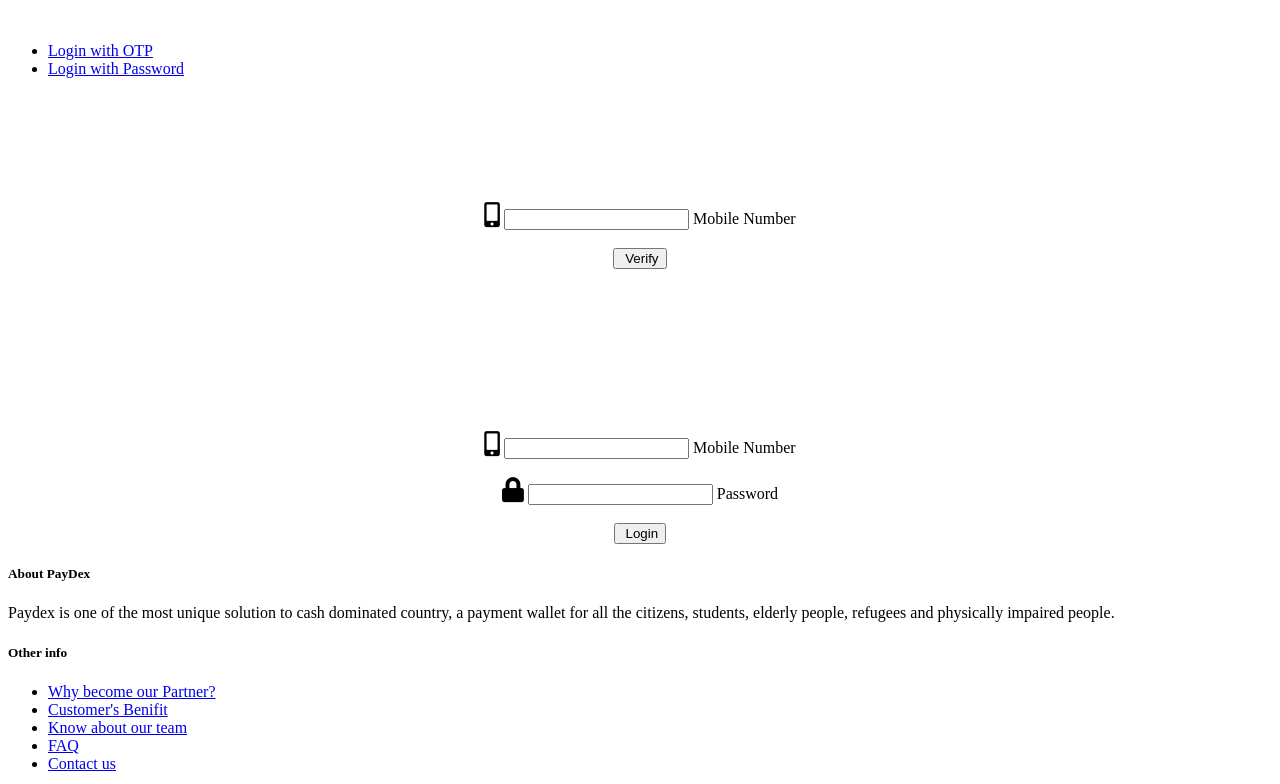
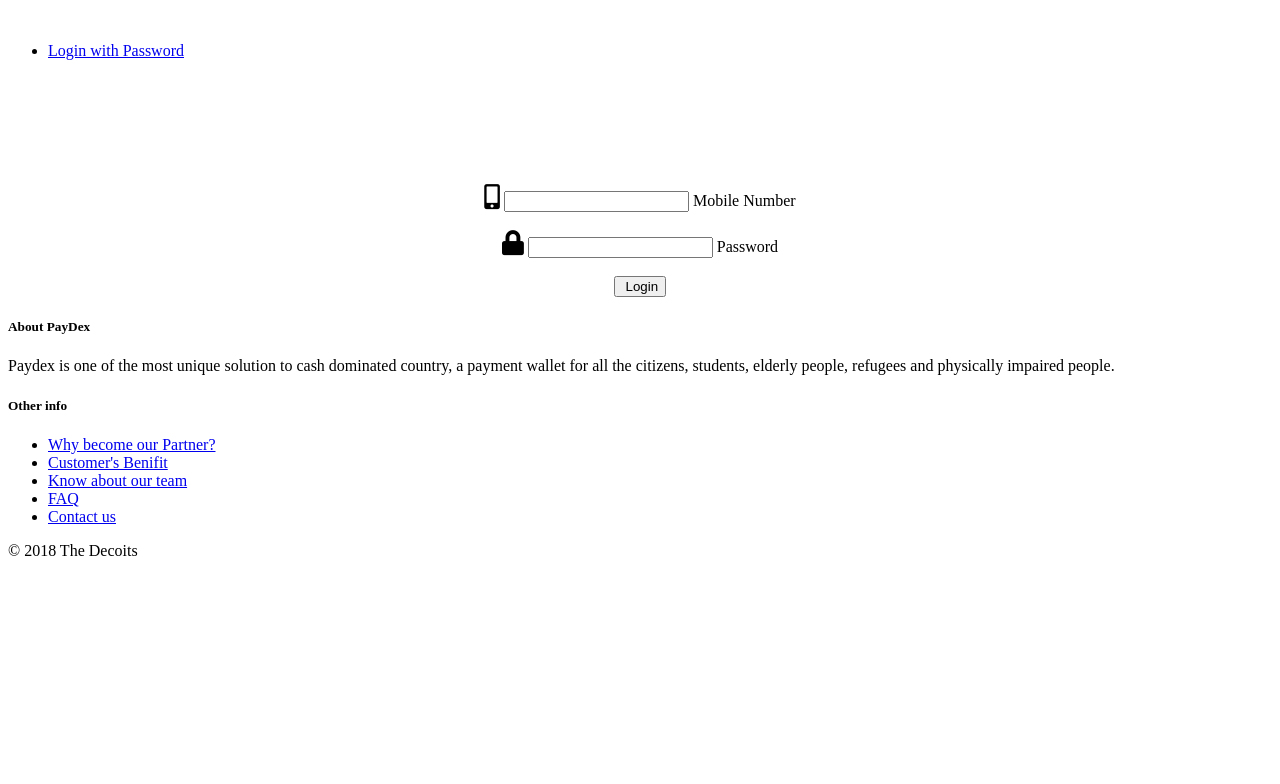
Before and after one commit to Manishsaini698/wallet, a Python web app: template wallet/templates/loginMer.jinja2 in a window 1280 px wide. Shown: the top 784 px of the page. After the commit the page ends 556 px from the top, so only its background shows below. Run offline with Jinja, Linux system fonts and the light colour scheme; the template is opened without the code that fills it, so the values that code supplies are empty; some libraries are stand-ins or nearby versions.

Commit message:
last_commit_of_today

```diff
--- a/wallet/__init__.py
+++ b/wallet/__init__.py
@@ -45,6 +45,7 @@
     config.add_route('otpVerifyLogin','/otpVerifyLogin')
     config.add_route('otpVerifyMer','/otpVerifyMer')
     config.add_route('user','/user')
+    config.add_route('user/bank','/user/bank')
     config.add_route('user_voice','/user_voice')
     config.add_route('merchant','/merchant')
     config.add_route('userTransaction','/userTransaction')
--- a/wallet/static/js/login.js
+++ b/wallet/static/js/login.js
@@ -25,9 +25,7 @@
                             .then(e=>console.log(e))
                             .catch(err=>console.log(err))*/
                         }
-                        else{
-                            artyom.say("Kripya dobara prayas kare")
-                        }
+
                     }
 
                 }
@@ -49,7 +47,7 @@
             /**
              * To speech text
              */
-            artyom.say("Kripya apna dus anko ka mobile number dale", {
+            artyom.say("Speak your mobile number digit by digit", {
                 onStart: () => {
                     console.log("Reading ...");
                 },
--- a/wallet/static/js/main.js
+++ b/wallet/static/js/main.js
@@ -18,9 +18,9 @@
         // or add some commandsDemostrations in the normal way
         artyom.addCommands([
             {
-                indexes: ['I want a voice Assistant', 'Yes I want a voice assistant', 'Yeah I need a voice assistant','Yeah'],
+                indexes: ['I want a voice Assistant', 'Yes I want a voice assistant', 'Yeah I need a voice assistant','Yeah','yes'],
                 action: (i) => {
-                    artyom.say("Hum aapki kis prakar ki sahayta kar sakte hai?");
+                    artyom.say("How may I help you?");
                     localStorage.setItem('voice',true)
                 }
             },
@@ -67,7 +67,7 @@
         /**
          * To speech text
          */
-        artyom.say("PayDex me aapka swagat hai!", {
+        artyom.say("Welcome to paydex! Do you want a voice assistant?", {
             onStart: () => {
                 console.log("Reading ...");
             },
--- a/wallet/static/js/otp.js
+++ b/wallet/static/js/otp.js
@@ -14,8 +14,6 @@
                            setTimeout(()=>{
                             document.otpVerifyL.submit();
                            },10000)
-                        }else{
-                            artyom.say('Kripya dobara prayas kare')
                         }
                     }
 
@@ -38,7 +36,7 @@
             /**
              * To speech text
              */
-            artyom.say("kripya apna chhai anko ka pass dale", {
+            artyom.say("Please enter the OTP recieved on your mobile number", {
                 onStart: () => {
                     console.log("Reading ...");
                 },
--- a/wallet/static/js/otptxn.js
+++ b/wallet/static/js/otptxn.js
@@ -15,7 +15,7 @@
                             document.otpVerify.submit();
                            },10000)
                         }else{
-                            artyom.say('Kripya dobara prayas kare')
+                            artyom.say('Please try again')
                         }
                     }
 
@@ -38,7 +38,7 @@
             /**
              * To speech text
              */
-            artyom.say("kripya apna chhai anko ka pass dale", {
+            artyom.say("Enter OTP recieved on your mobile number", {
                 onStart: () => {
                     console.log("Reading ...");
                 },
--- a/wallet/static/js/transfer.js
+++ b/wallet/static/js/transfer.js
@@ -14,9 +14,6 @@
                             document.getElementById('userToTransfer').value=str[0];
                             document.getElementById('moneyToTransfer').value=str[2];
                             document.transfer.submit();
-                        }
-                         else {
-                            artyom.say('Kripya dubara prayas kare, udaharadh ke lie Priyanka ko 400 bhejo')
                         }
                     }
 
@@ -39,7 +36,7 @@
             /**
              * To speech text
              */
-            artyom.say("kripya reciever mobile number athva dhan rashi pradan kare", {
+            artyom.say("Please speak the mobile number and amount", {
                 onStart: () => {
                     console.log("okay")
                 },
--- a/wallet/templates/index.jinja2
+++ b/wallet/templates/index.jinja2
@@ -39,11 +39,7 @@
             There are some things that money can't buy, for all the other things
             PayDex is here
             <br><br>
-<<<<<<< HEAD
             <center> <a id="know-more" href="/signup" >Sign up</a></center>
-=======
-            <center> <a id="know-more" href="/signup">Sign up</a></center>
->>>>>>> b5bea3cb7d433c6f7ee0f09d06e3766a60ee9822
         </blockquote>
         <div class="flexBox">
             <div class="slider">
--- a/wallet/templates/login.jinja2
+++ b/wallet/templates/login.jinja2
@@ -71,7 +71,7 @@
                 </div><br>
                 <div class="input-field">
                     <i class="fas fa-lock prefix colorgrey" style="font-size: 25px;"></i>
-                    <input type="text" id="password" name="password" class="autocomplete">
+                    <input type="password" id="password" name="password" class="autocomplete">
                     <label class="active" for="password">Password</label>
                     <a style="float:right" href="">Don't have an account?</a>
                 </div><br>
--- a/wallet/templates/loginMer.jinja2
+++ b/wallet/templates/loginMer.jinja2
@@ -23,35 +23,10 @@
         </div>
         <div class="nav-content">
             <ul class="tabs">
-                <li class="tab"><a class="active" href="#login-otp">Login with OTP</a></li>
-                <li class="tab"><a href="#login-pswrd">Login with Password</a></li>
+                <li class="tab"><a class="active" href="#login-pswrd">Login with Password</a></li>
             </ul>
         </div>
-    </nav>
-
-    <center>
-        <div id="login-otp" class="col s12">
-            <br>
-            <br>
-            <br>
-            <br>
-            <br>
-            <br>
-            <form action="/otpLogin" method="post">
-                <div class="input-field">
-                    <i class="fas fa-mobile-alt prefix colorgrey" style="font-size: 25px;"></i>
-                    <input type="text" id="phone" name="mobileno" class="autocomplete">
-                    <label class="active" for="phone">Mobile Number</label>
-                </div><br>
-                <button class="waves-effect waves-light btn" type="submit" name="form.submitted">
-                    &nbsp;Verify</button>
-            </form>
-            <br>
-            <br>
-            <br>
-        </div>
-    </center>
-    <center>
+    </nav> <center>
         <div id="login-pswrd" class="col s12">
             <br>
             <br>
--- a/wallet/templates/merchant.jinja2
+++ b/wallet/templates/merchant.jinja2
@@ -37,7 +37,8 @@
                 <i class="material-icons">close</i>
             </div>
         </form>
-    </div>
+    </div><i class="fas fa-star" style="font-size: 48px;"></i>
+    <div style="float:right;position:relative;right:10vw;font-size:1.5rem;top:10px">Current User Rating:<i class="fas fa-star" style="font-size: 23px;color:yellow;"></i>3.5</div>
     <br><br>
     <a title="Request Agent" style="position:absolute;right:15px;top:170px;" class="btn-floating pulse"><i class="fas fa-truck"
             style="font-size: 16px;"></i></a><br>
--- a/wallet/templates/signup.jinja2
+++ b/wallet/templates/signup.jinja2
@@ -76,7 +76,7 @@
             </div><br>
             <div class="input-field">
                 <i class="fas fa-mobile-alt prefix colorgrey" style="font-size: 25px;"></i>
-                <input type="text" id="msignupphone" name="mobileno" class="autocomplete" required />
+                <input id="msignupphone" name="mobileno" class="autocomplete" required />
                 <label class="active" for="msignupphone">Mobile Number</label>
             </div><br>
             <div class="input-field">
--- a/wallet/views.py
+++ b/wallet/views.py
@@ -4,6 +4,7 @@
 from passlib.hash import bcrypt
 from pyramid.security import forget, remember
 from wallet.security import hash_password , check_login, check_login_mer
+
 
 
 @view_config(route_name='home', renderer='templates/index.jinja2')
```
